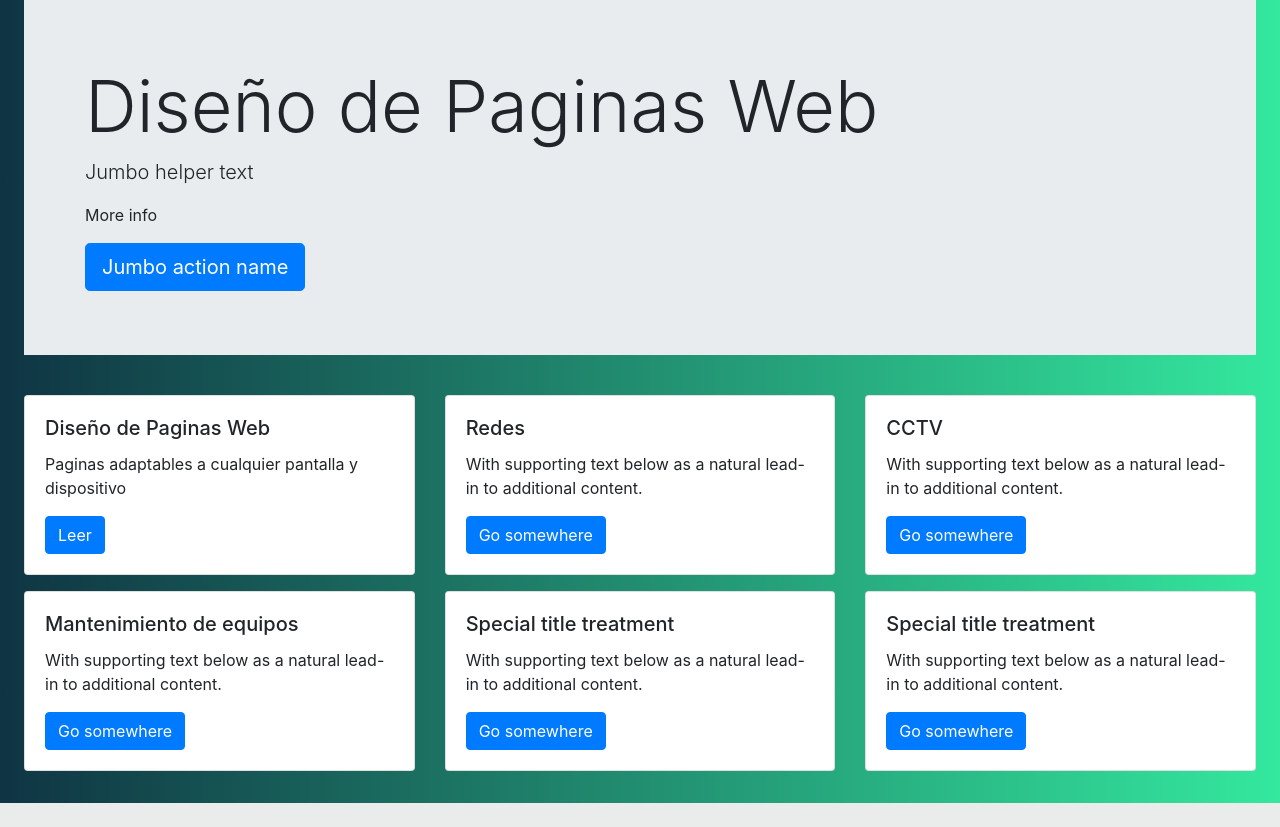
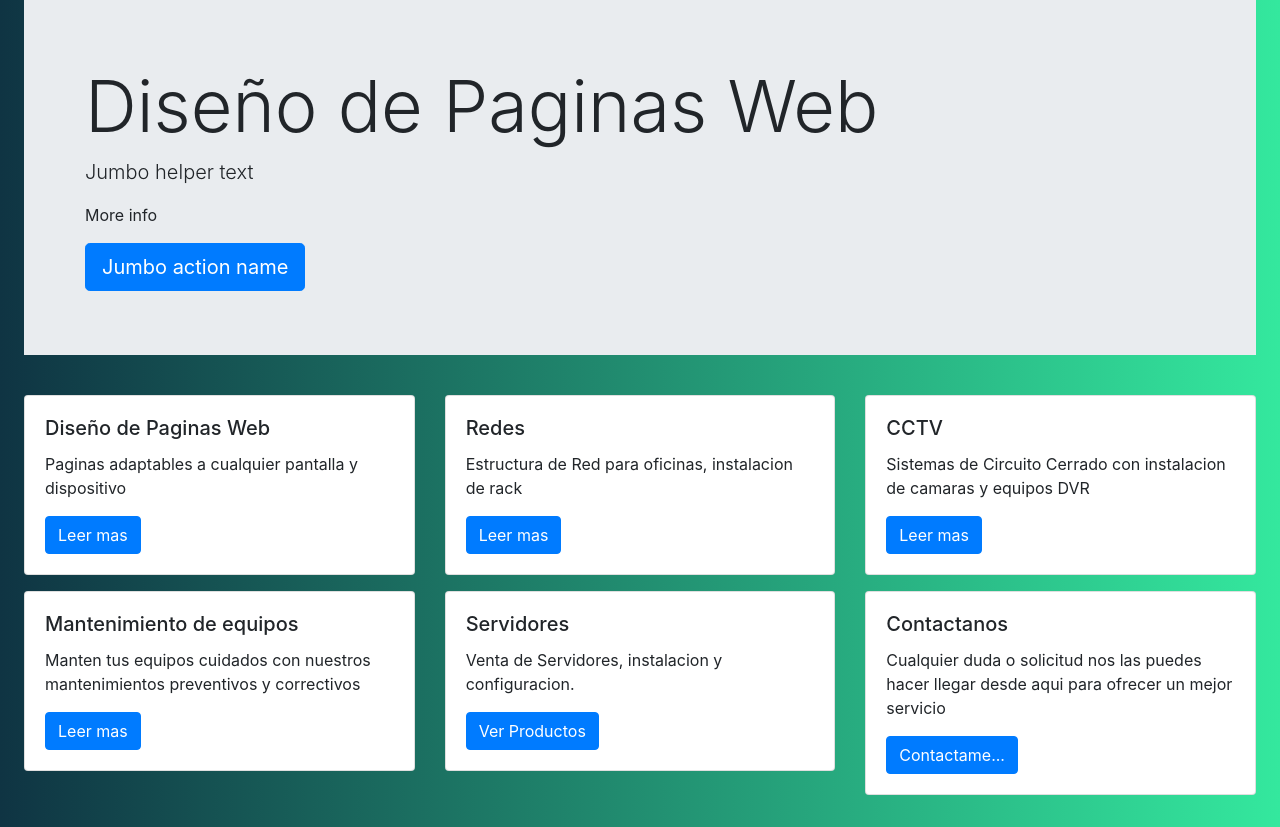
Before and after one commit to jeffrey9052/Mywebapp, a Flask app: page /Servicios in a window 1280 px wide. Shown: the part 73-900 px from the top of the page. Before the commit the page ends 876 px from the top, so only its background shows below. Run offline with Flask 2, Linux system fonts and the light colour scheme; some libraries are stand-ins or nearby versions.

Commit message:
Actualizacion vista de servicio.html

```diff
--- a/templates/servicio.html
+++ b/templates/servicio.html
@@ -17,7 +17,7 @@
                 <div class="card-body">
                     <h5 class="card-title">Diseño de Paginas Web</h5>
                     <p class="card-text">Paginas adaptables a cualquier pantalla y dispositivo</p>
-                    <a href="{{ url_for ('websites') }}" class="btn btn-primary">Leer</a>
+                    <a href="{{ url_for ('websites') }}" class="btn btn-primary">Leer mas</a>
                 </div>
             </div>
         </div>
@@ -25,8 +25,8 @@
             <div class="card">
                 <div class="card-body">
                     <h5 class="card-title">Redes</h5>
-                    <p class="card-text">With supporting text below as a natural lead-in to additional content.</p>
-                    <a href="{{ url_for ('redes') }}" class="btn btn-primary">Go somewhere</a>
+                    <p class="card-text">Estructura de Red para oficinas, instalacion de rack</p>
+                    <a href="{{ url_for ('redes') }}" class="btn btn-primary">Leer mas</a>
                 </div>
             </div>
         </div>
@@ -34,8 +34,8 @@
             <div class="card">
                 <div class="card-body">
                     <h5 class="card-title">CCTV</h5>
-                    <p class="card-text">With supporting text below as a natural lead-in to additional content.</p>
-                    <a href="{{ url_for ('cctv') }}" class="btn btn-primary">Go somewhere</a>
+                    <p class="card-text">Sistemas de Circuito Cerrado con instalacion de camaras y equipos DVR</p>
+                    <a href="{{ url_for ('cctv') }}" class="btn btn-primary">Leer mas</a>
                 </div>
             </div>
         </div>
@@ -43,26 +43,28 @@
             <div class="card">
                 <div class="card-body">
                     <h5 class="card-title">Mantenimiento de equipos</h5>
-                    <p class="card-text">With supporting text below as a natural lead-in to additional content.</p>
-                    <a href="{{ url_for ('mantenimiento') }}" class="btn btn-primary">Go somewhere</a>
+                    <p class="card-text">Manten tus equipos cuidados con nuestros mantenimientos preventivos y
+                        correctivos</p>
+                    <a href="{{ url_for ('mantenimiento') }}" class="btn btn-primary">Leer mas</a>
                 </div>
             </div>
         </div>
         <div class="col-sm-4 my-2">
             <div class="card">
                 <div class="card-body">
-                    <h5 class="card-title">Special title treatment</h5>
-                    <p class="card-text">With supporting text below as a natural lead-in to additional content.</p>
-                    <a href="#" class="btn btn-primary">Go somewhere</a>
+                    <h5 class="card-title">Servidores</h5>
+                    <p class="card-text">Venta de Servidores, instalacion y configuracion.</p>
+                    <a href="{{ url_for ('productos') }}" class="btn btn-primary">Ver Productos</a>
                 </div>
             </div>
         </div>
         <div class="col-sm-4 my-2">
             <div class="card">
                 <div class="card-body">
-                    <h5 class="card-title">Special title treatment</h5>
-                    <p class="card-text">With supporting text below as a natural lead-in to additional content.</p>
-                    <a href="#" class="btn btn-primary">Go somewhere</a>
+                    <h5 class="card-title">Contactanos</h5>
+                    <p class="card-text">Cualquier duda o solicitud nos las puedes hacer llegar desde aqui para ofrecer
+                        un mejor servicio</p>
+                    <a href="{{ url_for ('contacto') }}" class="btn btn-primary">Contactame...</a>
                 </div>
             </div>
         </div>
```
